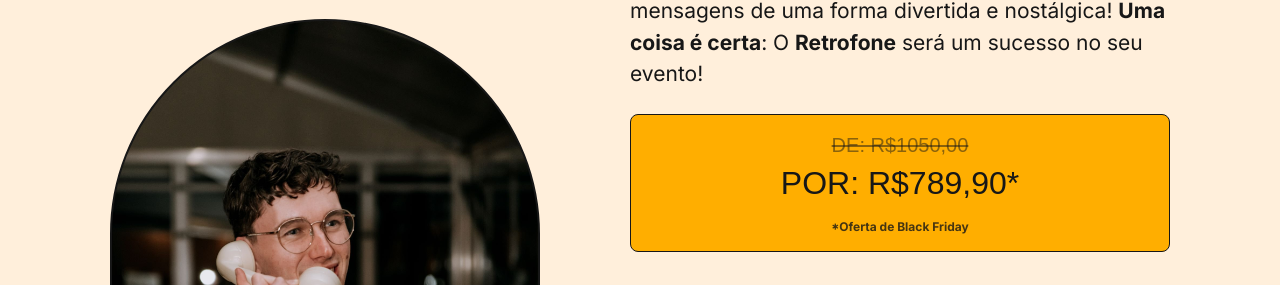
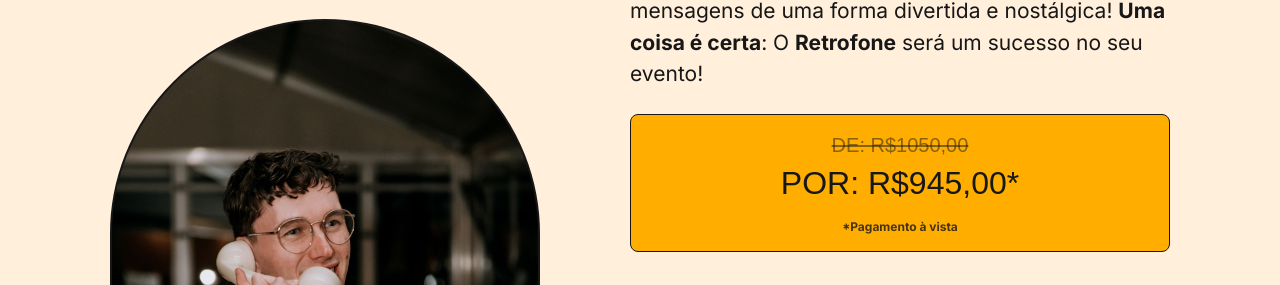
Before and after one commit to vinicioscst/retrofone-landing-page, a Next.js app: page / in a window 1280 px wide. Shown: the part 2203-2488 px from the top of the page. Built offline with nearby package versions, Linux system fonts and the light colour scheme; a web font is replaced by a local one.

Commit message:
fix: updated service price

```diff
--- a/src/components/Contact/index.tsx
+++ b/src/components/Contact/index.tsx
@@ -34,10 +34,10 @@ export default function Contact() {
               <p
                 className={`${spicyRice.className} text-[2rem] text-center text-neutral-900 uppercase`}
               >
-                Por: R$789,90*
+                Por: R$945,00*
               </p>
               <p className={`${inter.className} text-neutral-900/80 text-xs text-center mt-3 font-bold`}>
-                *Oferta de Black Friday
+                *Pagamento à vista
               </p>
             </div>
           </div>
```
